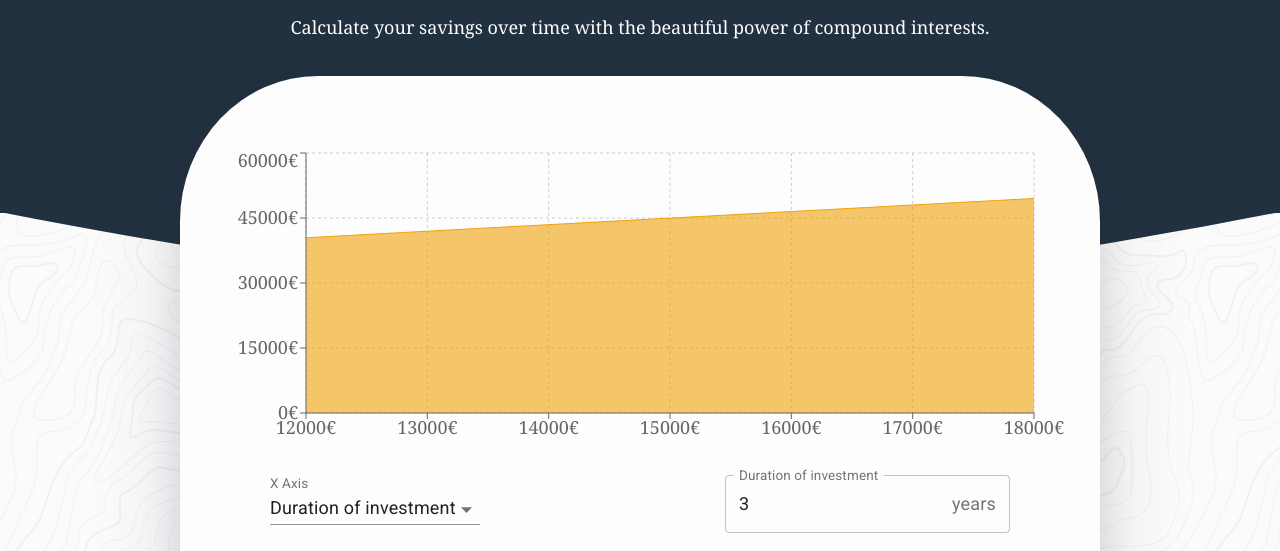
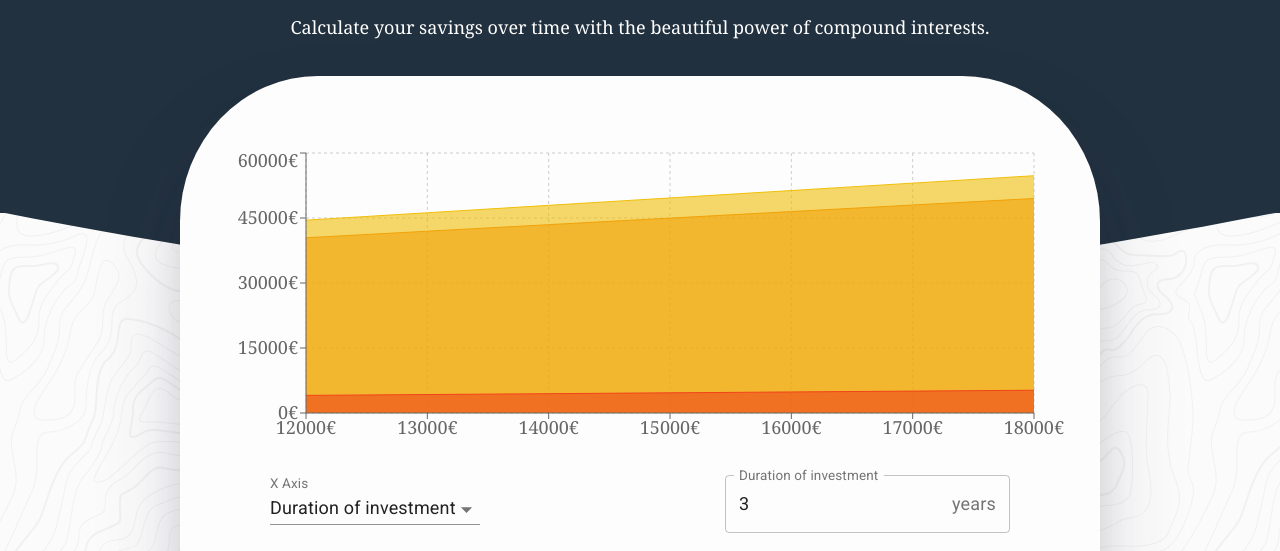
Before and after one commit to alramalho/compound-composer, a Gatsby site: page / in a window 1280 px wide. Shown: the part 187-738 px from the top of the page. Built offline with nearby package versions, Linux system fonts and the light colour scheme; Gatsby itself is replaced by a stand-in of ours.

Commit message:
Change graphic

```diff
--- a/src/components/chart.js
+++ b/src/components/chart.js
@@ -11,12 +11,13 @@ const AMOUNT_STEP = 1000
 const MONTHLY_PROFIT_STEP = 0.5
 const MONTHLY_INJECTION_STEP = 50
 
-function generateProfit(durationInYears, initialAmount, monthlyProfit, monthlyInjection, taxValue) {
+function generateValues(durationInYears, initialAmount, monthlyProfit, monthlyInjection, taxValue) {
   const total = Array(((durationInYears) || 0)*12).fill(1).reduce((accumulator) => {
     return (accumulator + monthlyInjection) * (1 + (monthlyProfit / 100))
   }, initialAmount)
   const profit = total - (initialAmount + durationInYears*12 * monthlyInjection)
-  return total - ((taxValue/100)*profit )
+
+  return [total, (total - ((taxValue/100)*profit )), (taxValue/100)*profit]
 }
 
 const Chart = () => {
@@ -52,15 +53,18 @@ const Chart = () => {
     }
     for (let i = 0; i <= 6; i++) {
       const steppedValue = Number(value) - 3 * step + i * step
+      const [total, liquid, taxes] = generateValues(
+        option === SELECT_OPTIONS.DURATION ? steppedValue : duration,
+        option === SELECT_OPTIONS.AMOUNT ? steppedValue : initialAmount,
+        option === SELECT_OPTIONS.PROFIT? steppedValue : profit,
+        option === SELECT_OPTIONS.INJECTION ? steppedValue : injection,
+        taxValue,
+      )
       newData.push({
         name: `${steppedValue}${option === SELECT_OPTIONS.DURATION ? ' years' : option === SELECT_OPTIONS.PROFIT ? '%' : '€'}`,
-        total: generateProfit(
-          option === SELECT_OPTIONS.DURATION ? steppedValue : duration,
-          option === SELECT_OPTIONS.AMOUNT ? steppedValue : initialAmount,
-          option === SELECT_OPTIONS.PROFIT? steppedValue : profit,
-          option === SELECT_OPTIONS.INJECTION ? steppedValue : injection,
-          taxValue,
-        )
+        total: total,
+        liquid: liquid,
+        taxCutdown: taxes
       })
     }
     return newData
@@ -83,7 +87,9 @@ const Chart = () => {
           }}
         >
           <CartesianGrid strokeDasharray="3 3"/>
-          <Area type="monotone" dataKey="total" stroke="#f1a208" fill="#f1a208"/>
+          <Area type="monotone" dataKey="total" stroke={'#f1bf08'} fill={'#f1bf08'}/>
+          <Area type="monotone" dataKey="liquid" stroke={'#f1a208'} fill={'#f1a208'}/>
+          <Area type="monotone" dataKey="taxCutdown" stroke={'#F1431A'} fill={'#f1431a'}/>
           <XAxis dataKey="name"/>
           <YAxis form unit={'€'} width={70}/>
           <Tooltip formatter={(value) => `${parseInt(value)}€`}/>
```
